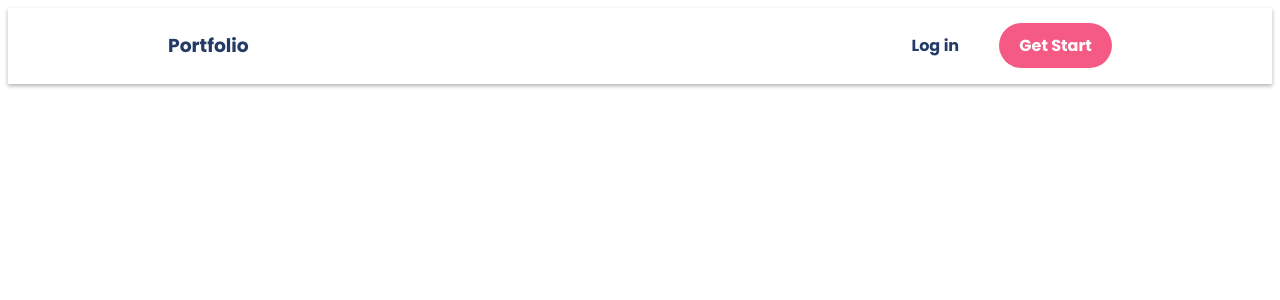
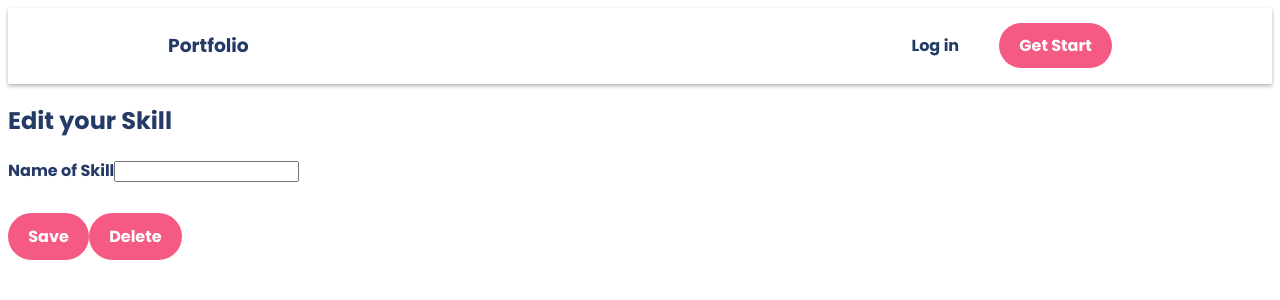
Before and after one commit to Mona96M/Portfolio-Frontend, a React (Vite) app: page /skill/1/edit in a window 1280 px wide. Shown: the top 300 px of the page. Built offline with nearby package versions, Linux system fonts and the light colour scheme; no server answers.

Commit message:
Add SkillEdit page,Fix Confirm Delete page

```diff
--- a/src/App.jsx
+++ b/src/App.jsx
@@ -10,8 +10,7 @@ import EducationEdit from './pages/EditFile/EducationEdit'
 import SkillEdit from './pages/EditFile/SkillEdit'
 import ProjectEdit from './pages/EditFile/ProjectEdit'
 import PersonalInfoEdit from './pages/EditFile/PersonalEdit'
-import DeletePersonalInfo from './pages/ConfirmDelete/DeletePersonalInfo'
-import DeleteEducation from './pages/ConfirmDelete/DeleteEducation'
+import ConfirmDelete from './pages/ConfirmDelete'
 function App() {
     return (
     <Router>
@@ -25,8 +24,7 @@ function App() {
             <Route path='/education/:id/edit' element={<EducationEdit/>} />
             <Route path='/skill/:id/edit' element={<SkillEdit/>} />
             <Route path='/project/:id/edit' element={<ProjectEdit/>} />
-            <Route path='/confirm-delete/:id' element={<DeletePersonalInfo />} />
-            <Route path='/confirm-delete/:id' element={<DeleteEducation />} />
+            <Route path='/confirm-delete/:type/:id' element={<ConfirmDelete/>} />
             <Route path='*' element={<NotFound/>} />
         </Routes>
     </Router>
--- a/src/pages/ConfirmDelete/DeleteEducation.jsx
+++ b/src/pages/ConfirmDelete.jsx
@@ -2,13 +2,13 @@ import React from 'react'
 import { useParams, useNavigate } from 'react-router'
 import axios from 'axios'
 
-function DeleteEducation() {
+function ConfirmDelete() {
     const { id } = useParams()
     const navigate = useNavigate()
 
-    async function deleteEducation() {
+    async function deleteType() {
         try {
-            const response = await axios.delete(`http://127.0.0.1:8000/api/educations/${id}/`)
+            const response = await axios.delete(`http://127.0.0.1:8000/api/{type}/${id}/`)
             if (response.status === 204) {
                 navigate('/')
             }
@@ -20,7 +20,7 @@ function DeleteEducation() {
     return (
         <div>
             <h2>Are you sure you want to delete this information?</h2>
-            <button onClick={deleteEducation}>Delete</button>
+            <button onClick={deleteType}>Delete</button>
             {/* i use this navigate(-1) >> go back one step  */}
             <button onClick={() => navigate(-1)}>Cancel</button>
         </div>
@@ -28,4 +28,4 @@ function DeleteEducation() {
 }
 
 
-export default DeleteEducation
+export default ConfirmDelete
--- a/src/pages/ConfirmDelete/DeletePersonalInfo.jsx
+++ /dev/null
@@ -1,31 +0,0 @@
-import React from 'react'
-import { useParams, useNavigate } from 'react-router'
-import axios from 'axios'
-
-function DeletePersonalInfo() {
-    const { id } = useParams()
-    const navigate = useNavigate()
-
-    async function deletePersonalInfo() {
-        try {
-            const response = await axios.delete(`http://127.0.0.1:8000/api/personalinfo/${id}/`)
-            if (response.status === 204) {
-                navigate('/')
-            }
-        } catch (err) {
-            console.log(err)
-        }
-    }
-
-    return (
-        <div>
-            <h2>Are you sure you want to delete this information?</h2>
-            <button onClick={deletePersonalInfo}>Delete</button>
-            {/* i use this navigate(-1) >> go back one step  */}
-            <button onClick={() => navigate(-1)}>Cancel</button>
-        </div>
-    )
-}
-
-
-export default DeletePersonalInfo
--- a/src/pages/EditFile/EducationEdit.jsx
+++ b/src/pages/EditFile/EducationEdit.jsx
@@ -32,7 +32,7 @@ function EducationEdit() {
         navigate(`/portfolio/${id}`)
     }
     function handleDelete() {
-        navigate(`/confirm-delete/${id}`)
+        navigate(`/confirm-delete/educations${id}`)
     }
 
     return (
--- a/src/pages/EditFile/PersonalEdit.jsx
+++ b/src/pages/EditFile/PersonalEdit.jsx
@@ -33,7 +33,7 @@ function PersonalInfoEdit() {
         navigate(`/portfolio/${id}`)
     }
     function handleDelete() {
-        navigate(`/confirm-delete/${id}`)
+        navigate(`/confirm-delete/personalinfo/${id}`)
     }
 
     return (
--- a/src/pages/EditFile/SkillEdit.jsx
+++ b/src/pages/EditFile/SkillEdit.jsx
@@ -1,11 +1,52 @@
 import React from 'react'
+import { useState, useEffect } from 'react'
+import { useParams, useNavigate } from 'react-router'
+import axios from 'axios'
+
+import SkillForm from '../../components/PortfolioForm/SkillForm'
 
 function SkillEdit() {
+    const [skillData, setSkillData] = useState({
+        name_of_skill: ''
+    })
+    const { id } = useParams()
+    const navigate = useNavigate()
+
+    async function getCurrentSkillData() {
+        const response = await axios.get(`http://127.0.0.1:8000/api/skills/${id}`)
+        setSkillData(response.data)
+    }
+
+    useEffect(() => {
+        getCurrentSkillData()
+    }, [])
+
+    async function handleSubmit(event) {
+        event.preventDefault()
+        const response = await axios.patch(
+            `http://127.0.0.1:8000/api/skills/${id}/`,
+            skillData
+        )
+        navigate(`/portfolio/${id}`)
+    }
+    function handleDelete() {
+        navigate(`/confirm-delete/skills/${id}`)
+
+    }
+
     return (
-    <div>
-
-    </div>
+        <div>
+            <form onSubmit={handleSubmit}>
+            <h2>Edit your Skill</h2>
+            <SkillForm
+                skillData={skillData}
+                setSkillData={setSkillData}
+                handleSubmit={handleSubmit}
+            />
+            <button type="submit">Save</button>
+            <button type='button' onClick={handleDelete}>Delete</button>
+            </form>
+        </div>
     )
 }
-
 export default SkillEdit
```
